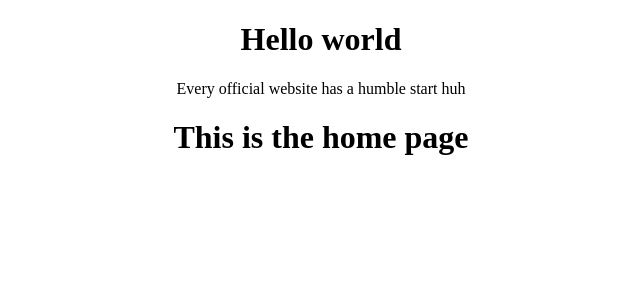
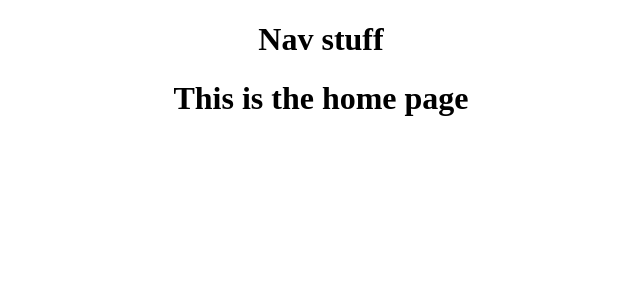
Before and after one commit to isaacwu6a25/telescopia, a React (Create React App) app: page / in a window 1280 px wide. Shown: the top 300 px of the page, without its empty margins (319-959 px from the left). Built offline with nearby package versions, Linux system fonts and the light colour scheme.

Commit message:
navbar init

```diff
--- a/src/App.js
+++ b/src/App.js
@@ -1,17 +1,19 @@
 import { BrowserRouter as Router, Route, Routes } from 'react-router-dom';
 import './App.css';
 
-import Home from './pages/Home'
-import About from './pages/About'
-import GEMProject from './pages/GEMProject'
-import Contact from './pages/Contact'
+import Navbar from './components/Navbar';
+import Home from './components/pages/Home'
+import About from './components/pages/About'
+import GEMProject from './components/pages/GEMProject'
+import Contact from './components/pages/Contact'
 
 function App() {
   return (
     <Router>
       <div className="App">
-        <h1>Hello world</h1>
-        <p>Every official website has a humble start huh</p>
+        <div className="Header">
+          <Navbar />
+        </div>
         <div className="Content">
           <Routes>
             <Route path="/" element={<Home />} />
--- /dev/null
+++ b/src/components/Navbar.js
@@ -0,0 +1,6 @@
+
+function Navbar() {
+    return <h1>Nav stuff</h1>;
+}
+
+export default Navbar;
--- a/src/pages/Home.js
+++ b/src/components/pages/Home.js
@@ -1,4 +1,3 @@
-
 
 function Home() {
     return <h1>This is the home page</h1>;
```
Also changed, not shown: src/components/pages/About.js (renamed from src/pages/About.js), src/components/pages/Contact.js (renamed from src/pages/Contact.js), src/components/pages/GEMProject.js (renamed from src/pages/GEMProject.js).
